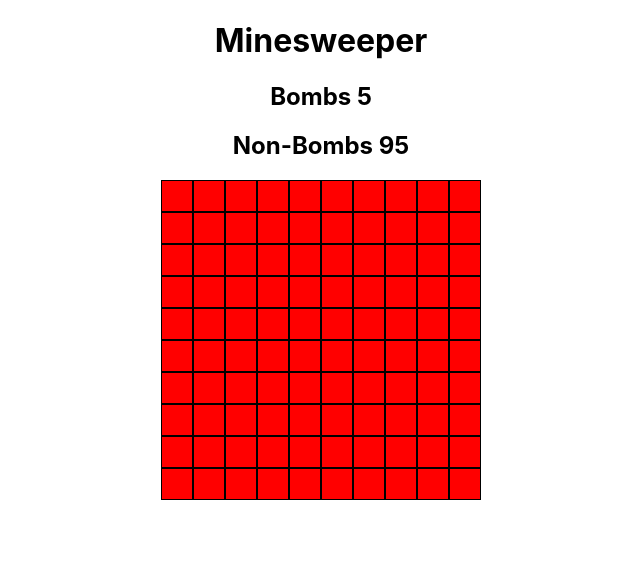
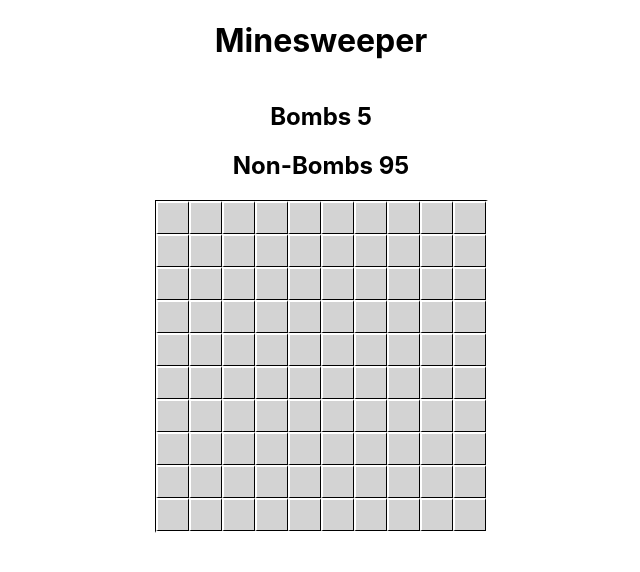
Before and after one commit to degroot12/minsweeper, a React (Create React App) app: page / in a window 1280 px wide. Shown: the top 572 px of the page, without its empty margins (319-959 px from the left). Built offline with nearby package versions, Linux system fonts and the light colour scheme.

Commit message:
changed styling

```diff
--- a/src/App.css
+++ b/src/App.css
@@ -1,4 +1,8 @@
 .App {
+  display: flex;
+  flex-direction: column;
+  justify-content: center;
+  align-items: center;
   text-align: center;
 }
 
@@ -25,10 +29,20 @@
   width:30px;
   height:30px;
   border: 1px solid black;
+  border-left: 2px white solid;
+  border-top: 2px solid white;
   display: flex;
   justify-content: center;
   align-items: center;
-  background-color: red;
+  background-color: rgb(211, 211, 211);
+}
+
+.full-board {
+  border: 1px solid black;
+  border-right: 2px white solid;
+  border-bottom: 2px solid white;
+
+
 }
 
 /* .revealed {
--- a/src/components/Board.js
+++ b/src/components/Board.js
@@ -303,6 +303,7 @@ export default function Board() {
         <div>
             <h2>Bombs {mines}</h2>
             <h2>Non-Bombs {nonMines}</h2>
+            <div className='full-board'>
             {grid.map((singleRow)=> {
                 return (
                     <div className='board'>
@@ -316,6 +317,7 @@ export default function Board() {
                     </div>
                 )
             })}
+            </div>
         </div>
     )
 }
```
